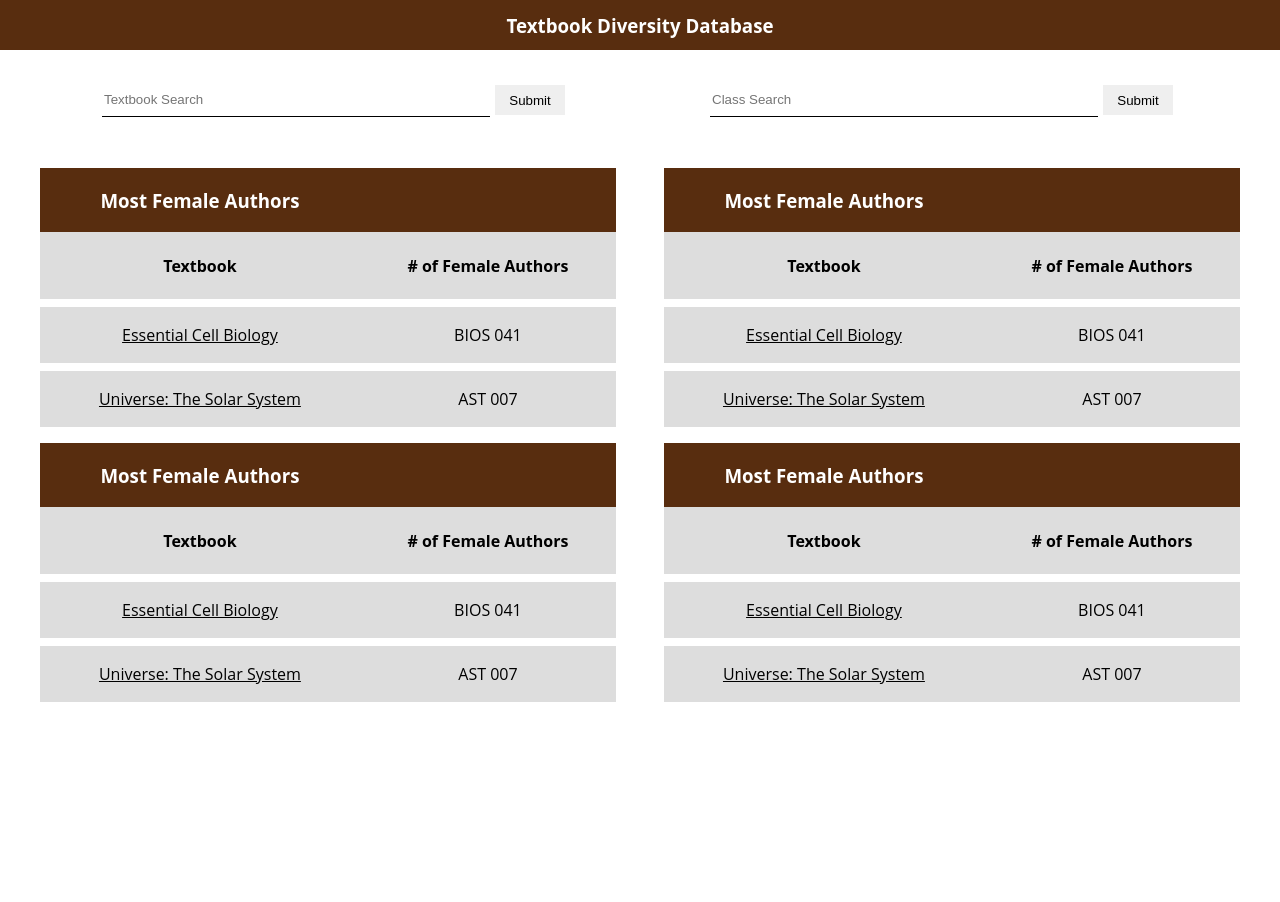
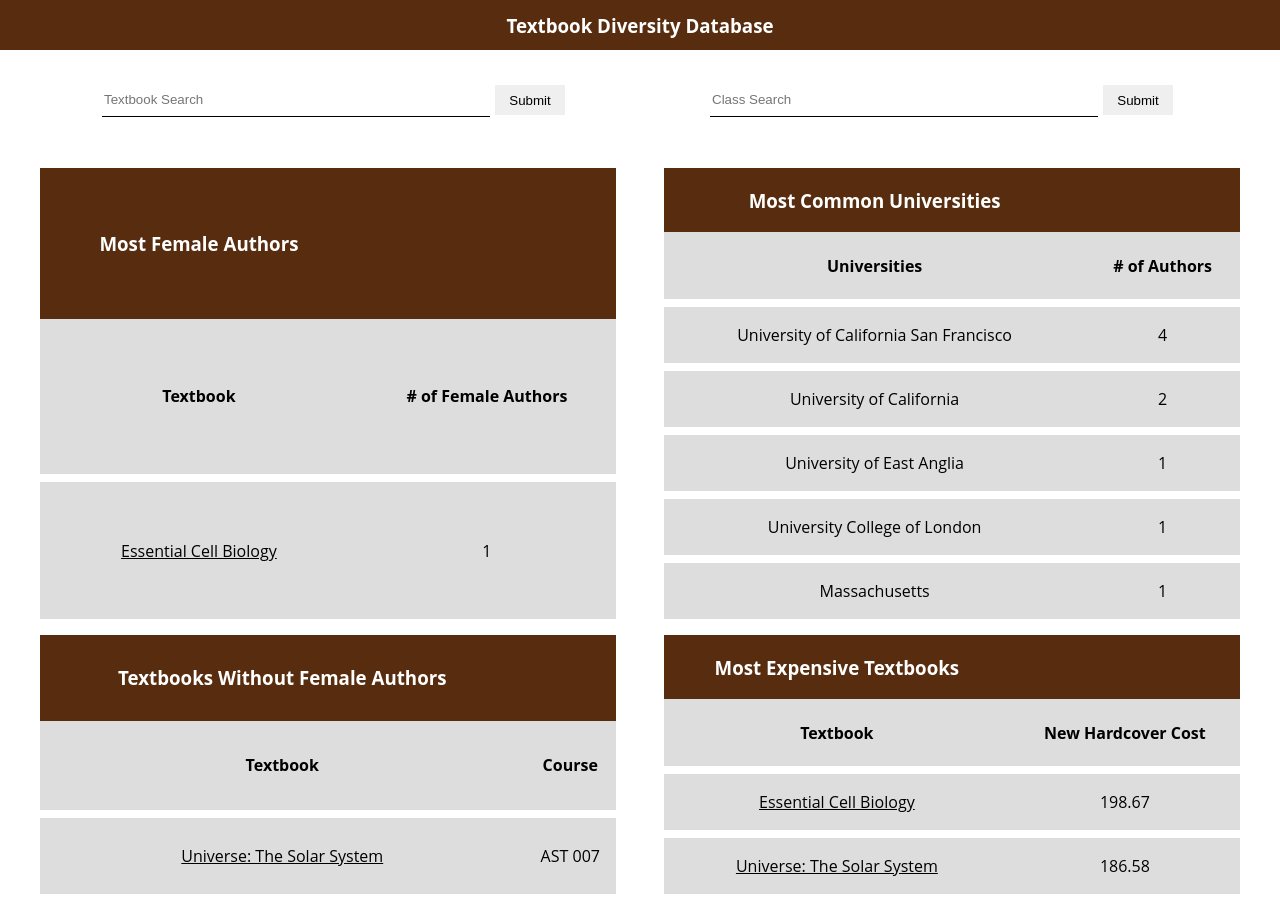
Before and after one commit to CarlFreyer/TextbookDatabase, a Flask app: page / in a window 1280 px wide. Before the commit the page ends 702 px from the top, so only its background shows below. Run offline with Flask 3, Linux system fonts and the light colour scheme; data comes from the database, SQL or seed files in the repository; both versions use the stored data as it was after the commit; lists and menus that the app fills with data are empty.

Commit message:
front page done

```diff
--- a/app.py
+++ b/app.py
@@ -7,10 +7,16 @@ app = Flask(__name__)
 def home():
     conn = sqlite3.connect('maintextbooks.db')
     c = conn.cursor()
-    c.execute('SELECT * FROM textbooks')
-    textbooks = [{'isbn': row[0], 'title': row[1], 'course': row[2]} for row in c.fetchall()]
+    c.execute('SELECT title, cost FROM textbooks order by cost desc')
+    cost = [{'title': row[0], 'cost': row[1]} for row in c.fetchmany(10)]
+    c.execute("select title, count(*) as genderCount from (select title, gender from textbooks natural join authors where gender='female') group by title order by count() desc")
+    gender = [{'title': row[0], 'femaleNum': row[1]} for row in c.fetchmany(10)]
+    c.execute("select title, course from textbooks left outer join (select * from authors where gender = 'female') b on textbooks.isbn=b.isbn where authorFirst is null;")
+    onlyMale = [{'title': row[0], 'course': row[1]} for row in c.fetchmany(10)]
+    c.execute("select university, count(*) as uniCount from (select title, university from textbooks natural join authors) group by university order by count() desc")
+    university = [{'university': row[0], 'uniCount': row[1]} for row in c.fetchmany(10)]
     conn.close()
-    return render_template('home.html', textbooks=textbooks)
+    return render_template('home.html', cost=cost, gender = gender, university = university, onlyMale = onlyMale)
 
 @app.route('/search', methods=['GET', 'POST'])
 def search():
--- a/templates/home.html
+++ b/templates/home.html
@@ -28,7 +28,45 @@
                 <th><h4>Textbook</h4></th>
                 <th><h4># of Female Authors</h4></th>
             </tr>
-             {% for textbook in textbooks %}
+             {% for female in gender %}
+            <tr>
+                <th>
+                    <p><a href="/textbook?bookName={{female.title}}">{{female.title}}</a></p>
+                </th>
+                <th>
+                    <p>{{female.femaleNum}}</p>
+                </th>
+            </tr>
+            {% endfor %}
+        </table>
+        <table>
+            <tr class="head">
+                <th class="head"><h3>Most Common Universities</h3></th>
+            </tr>
+            <tr class="top">
+                <th><h4>Universities</h4></th>
+                <th><h4># of Authors</h4></th>
+            </tr>
+             {% for textbook in university %}
+            <tr>
+                <th>
+                    <p>{{textbook.university}}</p>
+                </th>
+                <th>
+                    <p>{{textbook.uniCount}}</p>
+                </th>
+            </tr>
+            {% endfor %}
+        </table>
+        <table>
+            <tr class="head">
+                <th class="head"><h3>Textbooks Without Female Authors</h3></th>
+            </tr>
+            <tr class="top">
+                <th><h4>Textbook</h4></th>
+                <th><h4>Course</h4></th>
+            </tr>
+             {% for textbook in onlyMale %}
             <tr>
                 <th>
                     <p><a href="/textbook?bookName={{textbook.title}}">{{textbook.title}}</a></p>
@@ -41,57 +79,19 @@
         </table>
         <table>
             <tr class="head">
-                <th class="head"><h3>Most Female Authors</h3></th>
+                <th class="head"><h3>Most Expensive Textbooks</h3></th>
             </tr>
             <tr class="top">
                 <th><h4>Textbook</h4></th>
-                <th><h4># of Female Authors</h4></th>
+                <th><h4>New Hardcover Cost</h4></th>
             </tr>
-             {% for textbook in textbooks %}
+             {% for textbook in cost %}
             <tr>
                 <th>
                     <p><a href="/textbook?bookName={{textbook.title}}">{{textbook.title}}</a></p>
                 </th>
                 <th>
-                    <p>{{textbook.course}}</p>
-                </th>
-            </tr>
-            {% endfor %}
-        </table>
-        <table>
-            <tr class="head">
-                <th class="head"><h3>Most Female Authors</h3></th>
-            </tr>
-            <tr class="top">
-                <th><h4>Textbook</h4></th>
-                <th><h4># of Female Authors</h4></th>
-            </tr>
-             {% for textbook in textbooks %}
-            <tr>
-                <th>
-                    <p><a href="/textbook?bookName={{textbook.title}}">{{textbook.title}}</a></p>
-                </th>
-                <th>
-                    <p>{{textbook.course}}</p>
-                </th>
-            </tr>
-            {% endfor %}
-        </table>
-        <table>
-            <tr class="head">
-                <th class="head"><h3>Most Female Authors</h3></th>
-            </tr>
-            <tr class="top">
-                <th><h4>Textbook</h4></th>
-                <th><h4># of Female Authors</h4></th>
-            </tr>
-             {% for textbook in textbooks %}
-            <tr>
-                <th>
-                    <p><a href="/textbook?bookName={{textbook.title}}">{{textbook.title}}</a></p>
-                </th>
-                <th>
-                    <p>{{textbook.course}}</p>
+                    <p>{{textbook.cost}}</p>
                 </th>
             </tr>
             {% endfor %}
```
Also changed, not shown: maintextbooks.db.
